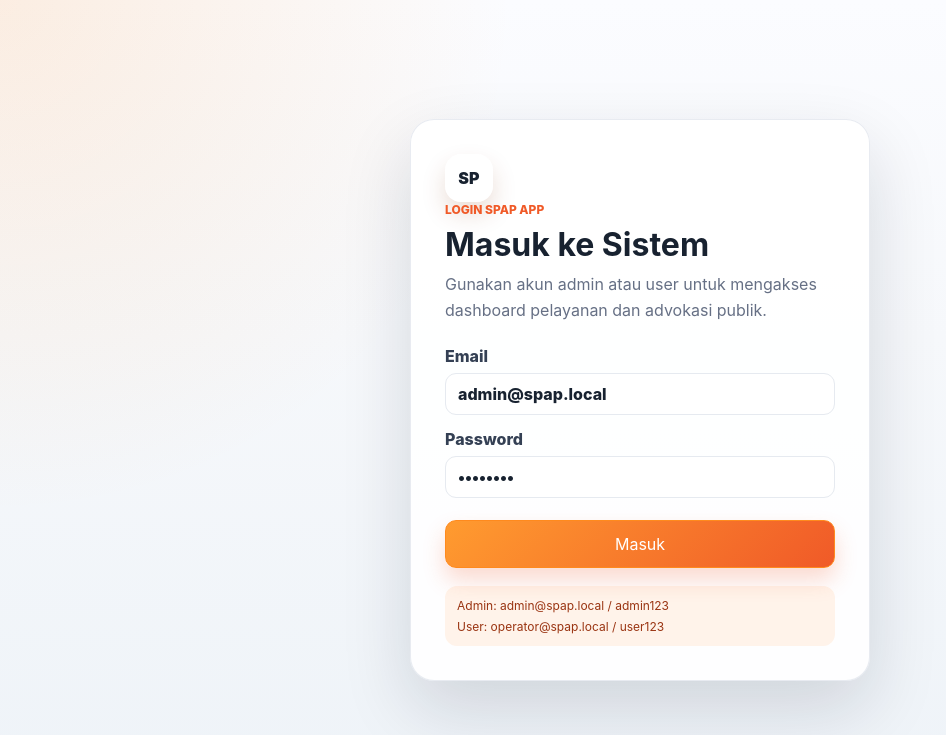
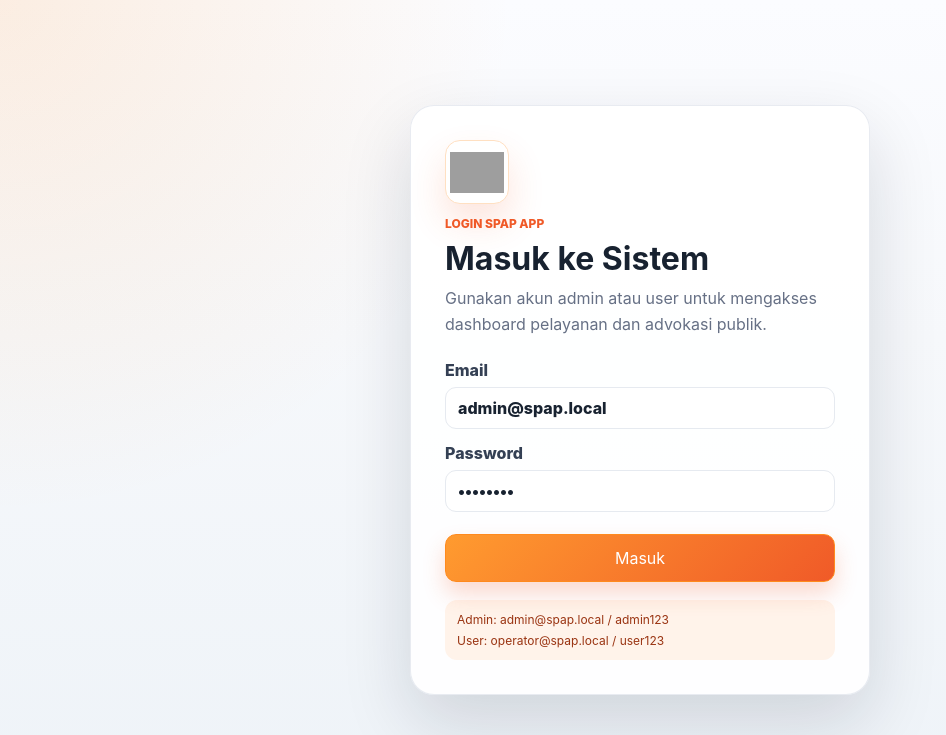
Before and after one commit to Aldoy01/spap-app, a PHP site: page / in a window 1280 px wide. Shown: the top 735 px of the page, without its empty margins (0-946 px from the left). Run offline with PHP 8.4, Linux system fonts and the light colour scheme; grey boxes are pictures that could not be loaded.

Commit message:
Update PKS logo and menu icons

```diff
--- a/assets/app.css
+++ b/assets/app.css
@@ -131,17 +131,38 @@ button, input, select, textarea {
   border-bottom: 1px solid rgba(255, 255, 255, 0.22);
 }
 
-.brand-symbol {
+.pks-logo {
   width: 48px;
   height: 48px;
-  display: grid;
+  display: flex;
+  align-items: center;
+  justify-content: center;
   place-items: center;
-  border-radius: 16px;
-  background: rgba(255, 255, 255, .22);
+  border-radius: 15px;
+  background: #fff;
   border: 1px solid rgba(255, 255, 255, .34);
-  box-shadow: inset 0 1px 0 rgba(255,255,255,.2), 0 12px 24px rgba(130, 47, 0, .16);
-  font-weight: 900;
-  letter-spacing: .2px;
+  box-shadow: inset 0 1px 0 rgba(255,255,255,.55), 0 12px 24px rgba(130, 47, 0, .16);
+  position: relative;
+  overflow: hidden;
+}
+
+.login-card .pks-logo {
+  width: 64px;
+  height: 64px;
+  margin-bottom: 12px;
+  border-color: #ffe0c2;
+  box-shadow: 0 18px 36px rgba(240, 90, 40, .16);
+}
+
+.pks-logo img {
+  width: 88%;
+  height: 88%;
+  object-fit: contain;
+  display: block;
+}
+
+.pks-logo strong {
+  display: none;
 }
 
 .brand h1 {
@@ -198,9 +219,18 @@ button, input, select, textarea {
   place-items: center;
   border-radius: 9px;
   background: rgba(255, 255, 255, .18);
-  font-size: 12px;
-  font-weight: 800;
   opacity: .92;
+  flex: 0 0 28px;
+}
+
+.nav-icon svg {
+  width: 17px;
+  height: 17px;
+  fill: none;
+  stroke: currentColor;
+  stroke-width: 1.9;
+  stroke-linecap: round;
+  stroke-linejoin: round;
 }
 
 .sidebar-footer {
--- a/index.php
+++ b/index.php
@@ -5,16 +5,38 @@ $brandSubtitle = 'Sistem Pelayanan & Advokasi Publik';
 $apiBaseUrl = getenv('SPAP_API_BASE_URL') ?: 'http://localhost:3000';
 $assetVersion = getenv('RAILWAY_GIT_COMMIT_SHA') ?: (string) time();
 $menuItems = [
-  ['page' => 'dashboard', 'icon' => 'D', 'label' => 'Dashboard', 'active' => true],
-  ['page' => 'aspirasi', 'icon' => 'A', 'label' => 'Aspirasi Masyarakat'],
-  ['page' => 'pengaduan', 'icon' => 'P', 'label' => 'Pengaduan'],
-  ['page' => 'osint', 'icon' => 'O', 'label' => 'OSINT Monitoring'],
-  ['page' => 'analytics', 'icon' => 'N', 'label' => 'Analytics'],
-  ['page' => 'laporan', 'icon' => 'L', 'label' => 'Laporan'],
-  ['page' => 'infra', 'icon' => 'I', 'label' => 'Konsep Infra', 'hidden' => true],
-  ['page' => 'workflow', 'icon' => 'W', 'label' => 'Proses Bisnis', 'hidden' => true],
-  ['page' => 'settings', 'icon' => 'S', 'label' => 'Pengaturan'],
+  ['page' => 'dashboard', 'icon' => 'dashboard', 'label' => 'Dashboard', 'active' => true],
+  ['page' => 'aspirasi', 'icon' => 'aspirasi', 'label' => 'Aspirasi Masyarakat'],
+  ['page' => 'pengaduan', 'icon' => 'pengaduan', 'label' => 'Pengaduan'],
+  ['page' => 'osint', 'icon' => 'osint', 'label' => 'OSINT Monitoring'],
+  ['page' => 'analytics', 'icon' => 'analytics', 'label' => 'Analytics'],
+  ['page' => 'laporan', 'icon' => 'laporan', 'label' => 'Laporan'],
+  ['page' => 'infra', 'icon' => 'infra', 'label' => 'Konsep Infra', 'hidden' => true],
+  ['page' => 'workflow', 'icon' => 'workflow', 'label' => 'Proses Bisnis', 'hidden' => true],
+  ['page' => 'settings', 'icon' => 'settings', 'label' => 'Pengaturan'],
 ];
+
+function pks_logo(): string
+{
+  return '<div class="pks-logo" aria-label="Logo PKS"><img src="assets/logo-pks.svg" alt="Logo PKS"><strong>PKS</strong></div>';
+}
+
+function nav_icon(string $name): string
+{
+  $icons = [
+    'dashboard' => '<svg viewBox="0 0 24 24"><path d="M4 13h6V4H4v9Zm10 7h6V4h-6v16ZM4 20h6v-4H4v4Z"/></svg>',
+    'aspirasi' => '<svg viewBox="0 0 24 24"><path d="M4 6.5A3.5 3.5 0 0 1 7.5 3h9A3.5 3.5 0 0 1 20 6.5v5A3.5 3.5 0 0 1 16.5 15H11l-5 4v-4.2A3.5 3.5 0 0 1 4 11.5v-5Z"/></svg>',
+    'pengaduan' => '<svg viewBox="0 0 24 24"><path d="M12 3 3 20h18L12 3Zm0 5v6m0 3h.01"/></svg>',
+    'osint' => '<svg viewBox="0 0 24 24"><path d="M12 20a8 8 0 1 0 0-16 8 8 0 0 0 0 16Zm0-12v4l3 2M4 12h3m10 0h3m-8-8v3m0 10v3"/></svg>',
+    'analytics' => '<svg viewBox="0 0 24 24"><path d="M4 19V5m0 14h16M7 16l3-4 3 2 5-7"/></svg>',
+    'laporan' => '<svg viewBox="0 0 24 24"><path d="M7 3h7l4 4v14H7V3Zm7 0v5h5M9 13h6M9 17h6M9 9h2"/></svg>',
+    'infra' => '<svg viewBox="0 0 24 24"><path d="M5 5h14v5H5V5Zm0 9h14v5H5v-5Zm3-6h.01M8 17h.01M12 10v4"/></svg>',
+    'workflow' => '<svg viewBox="0 0 24 24"><path d="M6 6h5v5H6V6Zm7 7h5v5h-5v-5ZM8.5 11v2A2.5 2.5 0 0 0 11 15.5h2"/></svg>',
+    'settings' => '<svg viewBox="0 0 24 24"><path d="M12 15.5A3.5 3.5 0 1 0 12 8a3.5 3.5 0 0 0 0 7.5Zm7-3.5 2-1.4-2-3.5-2.4 1a7.8 7.8 0 0 0-1.5-.9L14.8 4h-4l-.3 3.2c-.5.2-1 .5-1.5.9l-2.4-1-2 3.5 2 1.4a8 8 0 0 0 0 1.8l-2 1.4 2 3.5 2.4-1c.5.4 1 .7 1.5.9l.3 3.2h4l.3-3.2c.5-.2 1-.5 1.5-.9l2.4 1 2-3.5-2-1.4a8 8 0 0 0 0-1.8Z"/></svg>',
+  ];
+
+  return $icons[$name] ?? $icons['dashboard'];
+}
 ?>
 <!DOCTYPE html>
 <html lang="id">
@@ -32,7 +54,7 @@ $menuItems = [
 <body>
   <section class="login-screen" id="loginScreen">
     <div class="login-card">
-      <div class="brand-symbol">SP</div>
+      <?= pks_logo() ?>
       <p class="eyebrow">Login SPAP App</p>
       <h1>Masuk ke Sistem</h1>
       <p class="login-copy">Gunakan akun admin atau user untuk mengakses dashboard pelayanan dan advokasi publik.</p>
@@ -55,7 +77,7 @@ $menuItems = [
   <div class="app-shell app-locked" id="appShell">
     <aside class="sidebar" aria-label="Navigasi utama">
       <div class="brand">
-        <div class="brand-symbol">SP</div>
+        <?= pks_logo() ?>
         <div>
           <h1><?= htmlspecialchars($brandName, ENT_QUOTES, 'UTF-8') ?></h1>
           <p><?= htmlspecialchars($brandSubtitle, ENT_QUOTES, 'UTF-8') ?></p>
@@ -69,7 +91,7 @@ $menuItems = [
             if (!empty($item['hidden'])) $classes .= ' nav-hidden';
           ?>
           <button class="<?= htmlspecialchars($classes, ENT_QUOTES, 'UTF-8') ?>" data-page="<?= htmlspecialchars($item['page'], ENT_QUOTES, 'UTF-8') ?>" title="<?= htmlspecialchars($item['label'], ENT_QUOTES, 'UTF-8') ?>">
-            <span class="nav-icon"><?= htmlspecialchars($item['icon'], ENT_QUOTES, 'UTF-8') ?></span>
+            <span class="nav-icon" aria-hidden="true"><?= nav_icon($item['icon']) ?></span>
             <span><?= htmlspecialchars($item['label'], ENT_QUOTES, 'UTF-8') ?></span>
           </button>
         <?php endforeach; ?>
```
